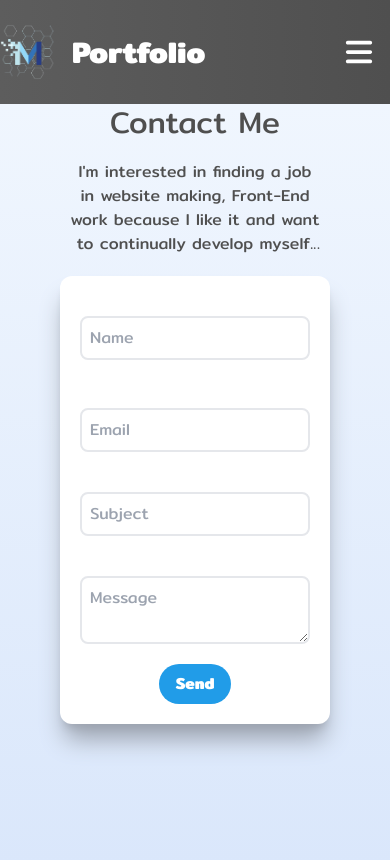
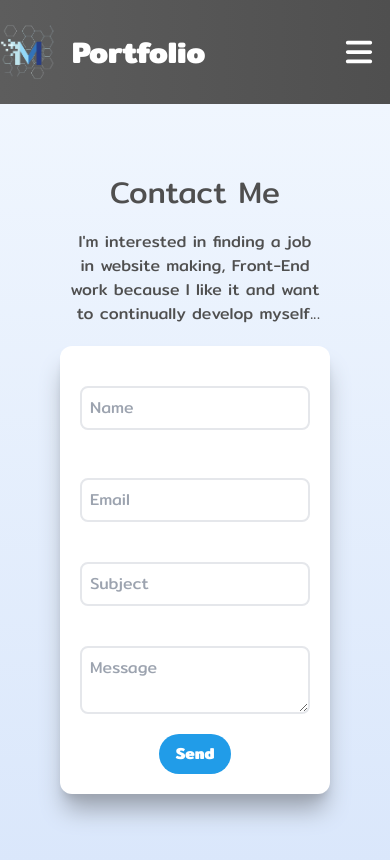
Before and after one commit to markeykung009/resume-web, a React (Vite) app: page /contact in a window 390 px wide. Shown: the top 860 px of the page. Built offline with nearby package versions, Linux system fonts and the light colour scheme.

Commit message:
edit reaponsive in contact page 6

```diff
--- a/src/pages/Contactpage.jsx
+++ b/src/pages/Contactpage.jsx
@@ -134,7 +134,7 @@ const Contactpage = () => {
         dark
           ? "bg-gradient-to-b from-theme_dark_1 to-theme_dark_2"
           : "bg-gradient-to-b from-theme_light_1 to-theme_light_2"
-      } h-[90vh] flex flex-col items-center sm:justify-center ${isFocused ? "h-auto justify-start pt-4" : "h-[90vh] sm:justify-center"}`}
+      } h-[90vh] flex flex-col items-center justify-center ${isFocused ? "h-auto justify-start sm:justify-center py-6" : ""}`}
     >
       <div className="container">
         <div className="flex flex-col justify-center items-center ">
```
